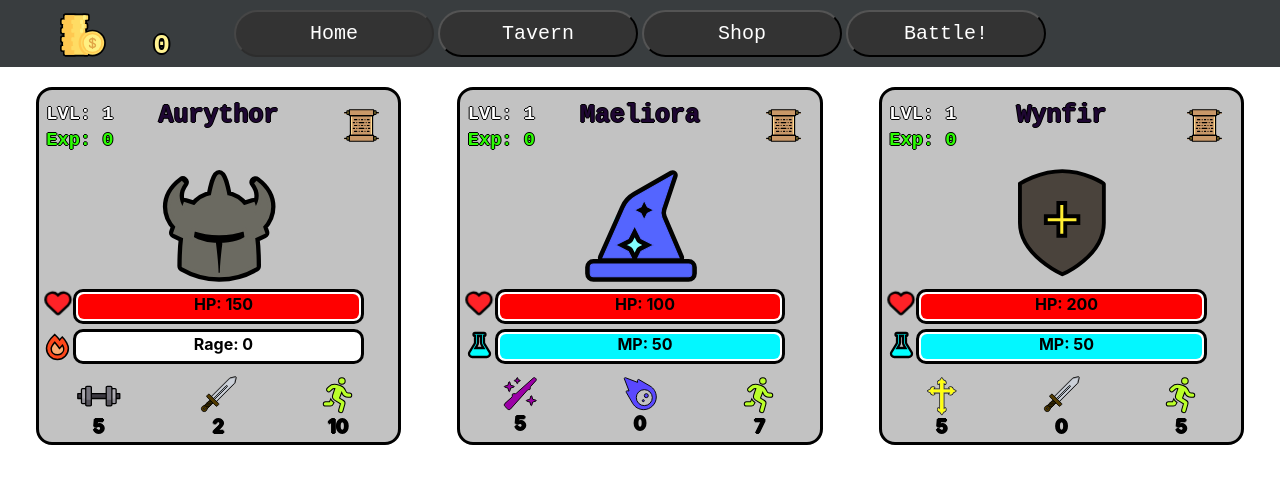
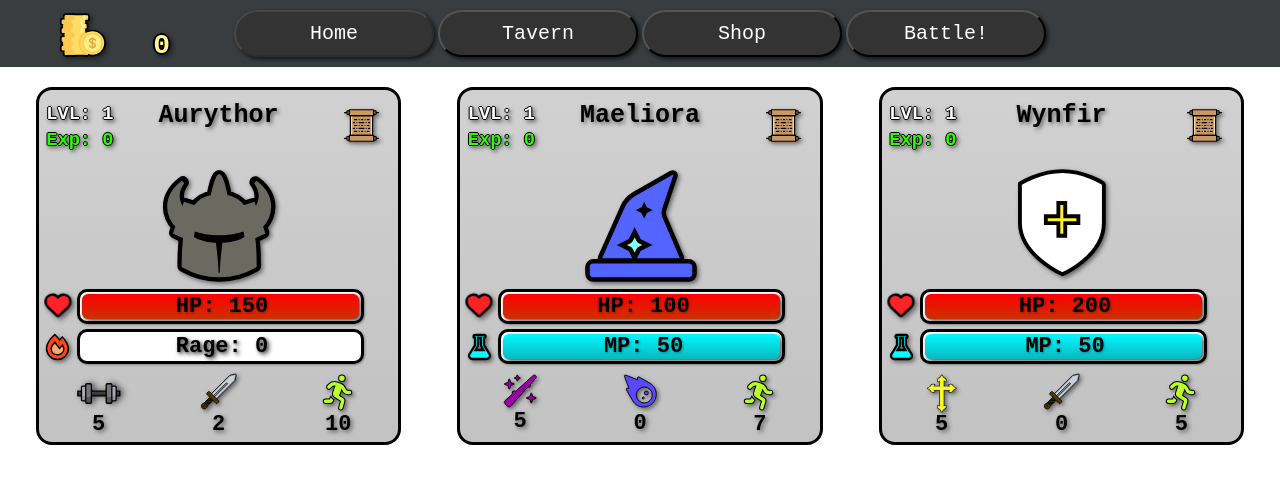
Before and after one commit to nicolas-momo/BM-Game, a React (Create React App) app: page / in a window 1280 px wide. Shown: the top 484 px of the page. Built offline with nearby package versions, Linux system fonts and the light colour scheme.

Commit message:
mudanças infinitas em CSS, descobri que filter é lindo

```diff
--- a/src/Components/Characters/Mage.jsx
+++ b/src/Components/Characters/Mage.jsx
@@ -34,8 +34,8 @@ export class Mage extends React.Component {
           <WizHat className="svgIconStyle"/>
         </div>
         <div className="barsContainer">
-          <GenericBar propValue={hp} propMaxValue={maxHp} propName={ 'HP' } color={ 'red' }/>
-          <GenericBar propValue={mp} propMaxValue={maxMp} propName={ 'MP' } color={ '#03f7ff' } />
+          <GenericBar propValue={hp} propMaxValue={maxHp} propName={ 'HP' } />
+          <GenericBar propValue={mp} propMaxValue={maxMp} propName={ 'MP' } />
         </div>
         <div className="gridStyle">
           <div className="gridItem">
@@ -46,7 +46,7 @@ export class Mage extends React.Component {
           </div>
           <div className="gridItem">
             <div className="iconStyle">
-              <FontAwesomeIcon icon="meteor" flip="horizontal" size="2xl" style={{color: "#5a48ff"}} />
+              <FontAwesomeIcon icon="meteor" flip="horizontal" size="2xl" style={{color: "#5a48ff", marginBottom: '2px'}} />
             </div>
             <h3 className="statText">{ dmg }</h3>
           </div>
--- a/src/Components/Characters/Paladin.jsx
+++ b/src/Components/Characters/Paladin.jsx
@@ -37,8 +37,8 @@ class Paladin extends React.Component {
           <PaladinShield className="svgIconStyle"/>
         </div>
         <div className="barsContainer">
-          <GenericBar propValue={hp} propMaxValue={maxHp} propName={ 'HP' } color={ 'red' }/>
-          <GenericBar propValue={mp} propMaxValue={maxMp} propName={ 'MP' } color={ '#03f7ff' }/>
+          <GenericBar propValue={hp} propMaxValue={maxHp} propName={ 'HP' }/>
+          <GenericBar propValue={mp} propMaxValue={maxMp} propName={ 'MP' }/>
         </div>
         <div className="gridStyle">
           <div className="gridItem">
--- a/src/Components/Characters/RandEnemy.jsx
+++ b/src/Components/Characters/RandEnemy.jsx
@@ -44,8 +44,8 @@ class RandEnemy extends React.Component {
           <img style={ { marginTop:'-10px', display: 'inline-block', height:'190px' } } src={ randImage } alt="Enemy"></img>
         </div>
         <div className="barsContainer">
-          <GenericBar propValue={hp} propMaxValue={maxHp} propName={ 'HP' } color={ 'red' }/>
-          <GenericBar propValue={mp} propMaxValue={maxMp} propName={ 'Rage' } color={ '#cc3000' } />
+          <GenericBar propValue={hp} propMaxValue={maxHp} propName={ 'HP' } />
+          <GenericBar propValue={mp} propMaxValue={maxMp} propName={ 'MP' } />
         </div>
         <div className="enemyGridStyle">
           <div className="gridItem">
--- a/src/Components/Characters/Warrior.jsx
+++ b/src/Components/Characters/Warrior.jsx
@@ -42,7 +42,7 @@ class Warrior extends React.Component {
         <div className="gridStyle">
           <div className="gridItem">
             <div>
-              <Strength className="statIcon"/>
+              <Strength className="warriorStatIcon"/>
             </div>
             <h3 className="statText">{ stat }</h3>
           </div>
--- a/src/Components/Menus/CharMenu.jsx
+++ b/src/Components/Menus/CharMenu.jsx
@@ -251,8 +251,8 @@ export class CharMenu extends React.Component {
     cursor: 'pointer'
     }
     const renameButton = {
-    fontFamily: 'sans-serif',
-    fontSize: '14px',
+    fontFamily: 'Roboto Mono, monospace',
+    fontSize: '20px',
     width: '141px',
     backgroundColor: xpPoint !== 0 || spendingExp ? '#D3D3D3' : '#333',
     border: 'none',
@@ -264,8 +264,8 @@ export class CharMenu extends React.Component {
     transition: 'background-color 0.33s ease-in-out, color 0.23s ease-in-out',
     }
     const saveButton = {
-    fontFamily: 'sans-serif',
-    fontSize: '14px',
+    fontFamily: 'Roboto Mono, monospace',
+    fontSize: '20px',
     width: '141px',
     backgroundColor: xpPoint !== 0 ? '#D3D3D3' : '#333',
     border: 'none',
@@ -277,8 +277,8 @@ export class CharMenu extends React.Component {
     transition: 'background-color 0.33s ease-in-out, color 0.23s ease-in-out',
     }
     const spendExpButton = {
-    fontFamily: 'sans-serif',
-    fontSize: '14px',
+    fontFamily: 'Roboto Mono, monospace',
+    fontSize: '20px',
     width: '143px',
     backgroundColor: editingName ? '#D3D3D3' : '#333',
     border: 'none',
@@ -290,8 +290,8 @@ export class CharMenu extends React.Component {
     transition: 'background-color 0.33s ease-in-out, color 0.23s ease-in-out',
     }
     const inputStyle = {
-    fontFamily: 'sans-serif',
-    fontSize: '16px',
+    fontFamily: 'Roboto Mono, monospace',
+    fontSize: '20px',
     width: '127px',
     height: '40px',
     backgroundColor: 'white',
--- a/src/Components/Utility/BattleStats.jsx
+++ b/src/Components/Utility/BattleStats.jsx
@@ -29,10 +29,10 @@ export class BattleStats extends React.Component {
 
   return (
     <div className="coverScreen">
-      <div className="boxStyle">
+      <div className="battleStatsBox">
         { enemyKilled && <h1 className="victoryStyle">VICTORY</h1>}
         { allyKilled && <h1 className="defeatStyle">DEFEAT</h1>}
-        <div className="beforeStyle"></div>
+        <div className="lineStyle"></div>
         <div className="battleStatsGrid">
           <div className="battleStatsGold">
             <CoinStack className="battleStatsCoinStack"/>
--- a/src/Components/Utility/BuyCharIcon.jsx
+++ b/src/Components/Utility/BuyCharIcon.jsx
@@ -24,7 +24,7 @@ export class BuyCharIcon extends React.Component {
     return (
       <div style={{ display: 'grid', width:'200px' }}>
         <h2>Gold Cost: 150 </h2>
-        <Icon style={{ width: '200px'}} />
+        <Icon style={{ width: '200px', filter: 'drop-shadow(3px 3px 3px rgba(0, 0, 0, 0.5))'}} />
       </div>
     )
   }
--- a/src/Components/Utility/CustomButton.jsx
+++ b/src/Components/Utility/CustomButton.jsx
@@ -28,6 +28,7 @@ export class CustomButton extends React.Component {
       margin: '10px 2px',
       cursor: 'pointer',
       width: '200px',
+      filter: 'drop-shadow(2px 2px 2px rgba(0, 0, 0, 0.7))'
     }
       return (
           <>
--- a/src/Components/Utility/GenericBar.jsx
+++ b/src/Components/Utility/GenericBar.jsx
@@ -5,8 +5,24 @@ import {ReactComponent as FireRage} from '../../Styles/svgs/fireRage.svg'
 
 export class GenericBar extends React.Component {
   render() {
-    const { color, propValue, propMaxValue, propName } = this.props;
+    const { propValue, propMaxValue, propName } = this.props;
     const size = propValue / propMaxValue * 100;
+    let firstColor = 'red';
+    let secondColor = '#cc3000';
+    let hpIcon = false;
+    let mpIcon = false;
+    let rageIcon = false;
+
+    switch (propName) {
+      case 'HP': hpIcon = true;
+        break;
+      case 'MP': mpIcon = true; firstColor = '#03f7ff'; secondColor = '#08b9bf';
+        break;
+      case 'Rage': rageIcon = true;  firstColor = '#d40412'; secondColor = '#9e020c';
+        break;
+      default: console.log('ERROR GENERIC BAR COLOR')
+        break;
+    }
 
     const outerDivStyle = {
       margin:'5px',
@@ -15,30 +31,34 @@ export class GenericBar extends React.Component {
 
     const barBorderStyle = {
       border:'solid',
-      marginLeft: '8.5%',
+      marginLeft: '9.5%',
       marginRight: '8.5%',
       borderRadius: '10px',
       position: 'relative',
       paddingRight: '4px',
-      backgroundColor: 'white'
+      backgroundColor: 'white',
+      filter: "drop-shadow(1px 1px 1px rgba(0, 0, 0, 0.3))",
     }
-    // definir color e font
     const barStyle = {
-      backgroundColor: color,
+      background: `linear-gradient(to bottom, ${firstColor}, ${secondColor})`,
       height: "25px",
-      width: propValue != 0 ? `${size}%` : propValue,
+      width: propValue !== 0 ? `${size}%` : propValue,
       transition: "width 0.3s ease-in-out",
       textAlign: 'center',
       color: 'black',
-      fontWeight: 'bold',
       margin:'2px',
       borderRadius: '6px',
+      fontFamily: 'Roboto Mono, monospace',
+      fontSize: '22px',
+      fontWeight: 'bold',
+      filter: "drop-shadow(2px 2px 2px rgba(0, 0, 0, 0.7))"
     };
     const innerDivStyle = {
-      width:'290px',
+      width:'280px',
       height:'30px',
       position: "absolute",
       textAlign: "center",
+      filter: "drop-shadow(1px 1px 1px rgba(0, 0, 0, 0.3))",
     };
     const iconStyle = {
       width:'35px',
@@ -50,28 +70,12 @@ export class GenericBar extends React.Component {
       strokeWidth: '10%',
     };
 
-    let hpIcon = false;
-    let mpIcon = false;
-    let rageIcon = false;
-
-    switch (propName) {
-      case 'HP': hpIcon = true;
-        break;
-      case 'MP': mpIcon = true;
-        break;
-      case 'Rage': rageIcon = true;
-        break;
-
-      default:
-        break;
-    }
-
     return (
       <div style={outerDivStyle}>
         <div style={iconStyle}>
-          { hpIcon && <FontAwesomeIcon icon="heart" style={{color: "#ff2227"}} beat size="lg"/>}
-          { mpIcon && <FontAwesomeIcon icon="flask" style={{color: 'cyan'}} size="xl"/>}
-          { rageIcon && <FireRage style={{ stroke:'black', strokeWidth:'5%', margin: '-4px', marginTop: '-1px' }}/>}
+          { hpIcon && <FontAwesomeIcon icon="heart" style={{ filter: "drop-shadow(2px 2px 2px rgba(0, 0, 0, 0.5))", marginTop: '2px', color: "#ff2227"}} beat size="lg"/>}
+          { mpIcon && <FontAwesomeIcon icon="flask" style={{ filter: "drop-shadow(2px 2px 2px rgba(0, 0, 0, 0.5))", marginTop: '2px', color: 'cyan'}} size="xl"/>}
+          { rageIcon && <FireRage style={{ filter: "drop-shadow(2px 2px 2px rgba(0, 0, 0, 0.5))", stroke:'black', strokeWidth:'5%', margin: '-4px', marginTop: '-1px' }}/>}
         </div>
         <div style={barBorderStyle}>
             <div style={barStyle}>
@@ -86,6 +90,5 @@ export class GenericBar extends React.Component {
 GenericBar.propTypes = {
   propValue: PropTypes.number.isRequired,
   propMaxValue: PropTypes.number.isRequired,
-  color: PropTypes.string.isRequired,
   propName: PropTypes.string.isRequired,
 };
--- a/src/Components/Utility/ShowMoney.jsx
+++ b/src/Components/Utility/ShowMoney.jsx
@@ -22,12 +22,14 @@ export class ShowMoney extends Component {
       height: '50px',
       marginLeft:'8px',
       marginTop:'10px',
-      marginRight:'5px'
+      marginRight:'5px',
+      filter: "drop-shadow(2px 2px 2px rgba(0, 0, 0, 0.5))",
     }
     const textStyle = {
       marginTop:'30px',
       textShadow: '-2px 0 black, 0 2px black, 2px 0 black, 0 -2px black',
-      fontFamily: 'Roboto Mono, monospace'
+      fontFamily: 'Roboto Mono, monospace',
+      filter: "drop-shadow(2px 2px 2px rgba(0, 0, 0, 0.5))",
     }
     return (
         <div style={moneyStyle}>
--- a/src/Styles/battleStats.css
+++ b/src/Styles/battleStats.css
@@ -11,7 +11,7 @@
   z-index: 50;
 }
 
-.boxStyle {
+.battleStatsBox {
   position: relative;
   width: 30rem;
   height: 32rem;
@@ -22,7 +22,7 @@
   text-align: left;
 }
 
-.beforeStyle {
+.lineStyle {
   position: relative;
   bottom: 0;
   left: 0;
@@ -37,6 +37,7 @@
   margin: auto;
   text-shadow: -2px 0 #30b017, 0 2px #2cfc03, 2px 0 black, 0 -3px black;
   font-family: 'Roboto Mono', monospace;
+  filter: drop-shadow(2px 2px 2px rgba(0, 0, 0, 0.5));
 }
 
 .victoryStyle {
@@ -47,7 +48,8 @@
   background-clip: text;
   -webkit-background-clip: text;
   -webkit-text-fill-color: transparent;
-  text-shadow: -2px 0 #30b017, 0 2px #2cfc03, 2px 0 black, 0 -1px black;
+  text-shadow: -1px 0 #50ff2d, 0 1px white, 1px 0 black, 0 -1px black;
+  filter: drop-shadow(3px 3px 3px rgba(0, 0, 0, 0.5));
 }
 
 .defeatStyle {
@@ -59,6 +61,7 @@
   -webkit-background-clip: text;
   -webkit-text-fill-color: transparent;
   text-shadow: -2px 0 #f52a2a, 0 2px #a61f1f, 2px 0 black, 0 -2px black;
+  filter: drop-shadow(2px 2px 2px rgba(0, 0, 0, 0.5));
 }
 
 .battleStatsGrid {
@@ -74,6 +77,7 @@
   width: 60px;
   height: 60px;
   margin-left: 20px;
+  filter: drop-shadow(2px 2px 2px rgba(0, 0, 0, 0.5));
 }
 
 .battleStatsGold {
@@ -90,8 +94,9 @@
   margin: auto;
   text-align: left;
   font-size: 35px;
-  text-shadow: -2px 0 #d6cd8b, 0 2px #fff291, 1px 0 black, 0 -1px black;
+  text-shadow: -2px 0 #d6cd8b, 0 2px #fff291;
   font-family: Roboto Mono, monospace;
+  filter: drop-shadow(2px 2px 2px rgba(0, 0, 0, 0.5));
 }
 
 .battleStatsExp {
@@ -109,8 +114,9 @@
 .battleStatsExpText {
   margin: auto;
   font-size: 35px;
-  text-shadow: -2px 0 #30b017, 0 2px #2cfc03, 1px 0 black, 0 -1px black;
+  text-shadow: -2px 0 #30b017, 0 2px #2cfc03;
   font-family: 'Roboto Mono', monospace;
+  filter: drop-shadow(2px 2px 2px rgba(0, 0, 0, 0.5));
 }
 
 .battleStatsOuterDiv {
@@ -124,21 +130,24 @@
   position: absolute;
   left: 5%;
   top: 3%;
-  border: 3px solid rgba(0, 0, 0, 0.3);
+  /* border: 3px solid rgba(0, 0, 0, 0.3); */
   border-radius: 10px;
   border-collapse: separate;
+  filter: drop-shadow(2px 2px 2px rgba(0, 0, 0, 0.5));
 }
 
 .battleStatsTable thead {
   background-color: #C0C1B7;
   font-size: 30px;
   font-family: 'Roboto Mono', monospace;
+
 }
 
 .battleStatsTable th {
   border-radius: 10px;
   padding: 10px;
   margin-right: 50px;
+  filter: drop-shadow(1px 1px 1px rgba(0, 0, 0, 0.5));
 }
 
 .battleStatsTable tbody {
@@ -149,6 +158,7 @@
 
 .battleStatsTable td {
   padding: 5px;
+  filter: drop-shadow(1px 1px 1px rgba(0, 0, 0, 0.5));
 }
 
 .battleStatsButtons {
--- a/src/Styles/charStyle.css
+++ b/src/Styles/charStyle.css
@@ -5,7 +5,8 @@
   border: solid;
   border-radius: 1rem;
   flex-direction: row;
-  background-color: #c2c2c2;
+  /* background-color: #d1d1d1; */
+  background: linear-gradient(to bottom, #d1d1d1, #c2c2c2);
   text-align: center;
   margin: 5%;
   -webkit-user-select: none; /* Safari */
@@ -17,6 +18,7 @@
 .iconStyle {
   stroke: black;
   stroke-width: 15;
+  filter: drop-shadow(2px 2px 2px rgba(0, 0, 0, 0.5));
 }
 
 .gridStyle {
@@ -51,11 +53,11 @@
   justify-content: start;
   overflow-wrap: break-word;
   margin-bottom: 10%;
-  color: rgb(31, 7, 51);
+  color: black;
   display: inline-block;
   font-family: 'Roboto Mono', monospace;
-  max-width: 20ch;
-  text-shadow: -1px 0 black, 0 1px black, 1px 0 black, 0 -1px black;
+  max-width: 10ch;
+  filter: drop-shadow(2px 2px 2px rgba(0, 0, 0, 0.5));
 }
 
 .scrollStyle {
@@ -70,6 +72,7 @@
 
 .charMenuIcon {
   cursor: pointer;
+  filter: drop-shadow(2px 2px 2px rgba(0, 0, 0, 0.5));
 }
 
 .charMenuIcon:hover {
@@ -103,6 +106,7 @@
   margin: 2px;
   font-family: 'Roboto Mono', monospace;
   text-shadow: -1px 0 black, 0 1px black, 1px 0 black, 0 -1px black;
+  filter: drop-shadow(2px 2px 2px rgba(0, 0, 0, 0.5));
 }
 
 .expStyle {
@@ -111,6 +115,7 @@
   color: #2cfc03;
   font-family: 'Roboto Mono', monospace;
   text-shadow: -1px 0 black, 0 1px black, 1px 0 black, 0 -1px black;
+  filter: drop-shadow(2px 2px 2px rgba(0, 0, 0, 0.5));
 }
 
 .iconContainer {
@@ -123,6 +128,7 @@
   margin: 5%;
   width: 132px;
   margin-bottom: 3%;
+  filter: drop-shadow(2px 2px 2px rgba(0, 0, 0, 0.5));
 }
 
 .barsContainer {
@@ -140,17 +146,28 @@
   width: 45px;
   margin-top: -4px;
   margin-bottom: -10px;
+  filter: drop-shadow(2px 2px 2px rgba(0, 0, 0, 0.5));
+}
+/* icone de str buga quando tem o segundo value acima de 0px */
+.warriorStatIcon {
+  width: 45px;
+  margin-top: -4px;
+  margin-bottom: -10px;
+  filter: drop-shadow(3px 0px 3px rgba(0, 0, 0, 0.6));
 }
 
 .statText {
+  font-family: 'Roboto Mono', monospace;
+  font-size: 22px;
   color: black;
   margin-top: 2px;
   display: inline-block;
-  text-shadow: -1px 0 black, 0 1px black, 1px 0 black, 0 -1px black;
+  filter: drop-shadow(2px 2px 2px rgba(0, 0, 0, 0.5));
 }
 
 .dmgIcon {
   width: 37px;
   margin-top: -2px;
   margin-bottom: -4px;
+  filter: drop-shadow(2px 2px 2px rgba(0, 0, 0, 0.5));
 }
```
Also changed, not shown: src/Styles/svgs/paladinShield.svg, src/Styles/svgs/wizardHat.svg.
